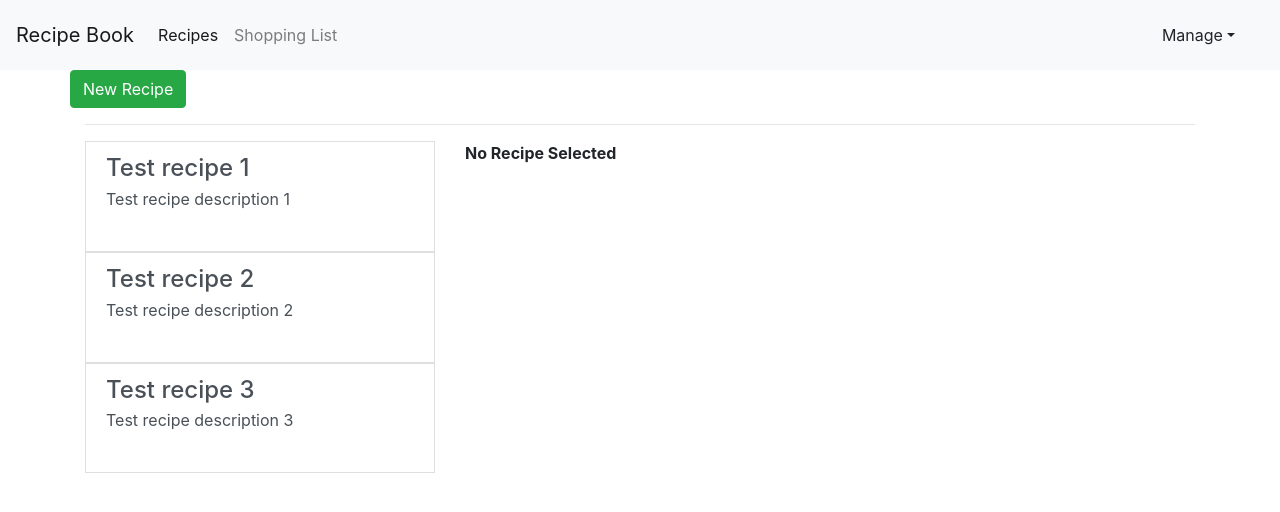
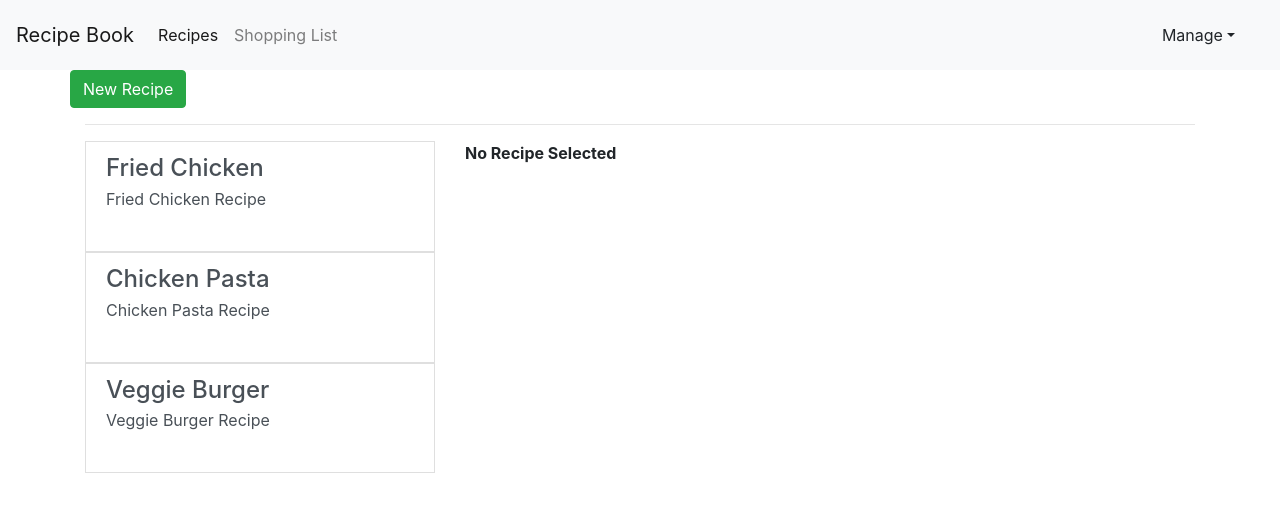
Before and after one commit to aagarwal10/angular-complete-guide, an Angular app: page / in a window 1280 px wide. Shown: the top 512 px of the page. Built offline with nearby package versions, Linux system fonts and the light colour scheme.

Commit message:
added ingredient to recipe model and displayed it

```diff
--- a/src/app/recipe-list/recipe-detail/recipe-detail.component.html
+++ b/src/app/recipe-list/recipe-detail/recipe-detail.component.html
@@ -1,7 +1,7 @@
 <ng-container *ngIf="selectedRecipe; else noRecipeTemplate">
     <div class="row">
         <div class="col-xs-12">
-            <img [src]="selectedRecipe.imagePath" alt="{{selectedRecipe.name}}" class="img-responsive">
+            <img [src]="selectedRecipe.imagePath" alt="{{selectedRecipe.name}}" class="img-responsive" style="width: 400px; height: 350px;">
         </div>
     </div>
     <div class="row">
@@ -31,7 +31,12 @@
     </div>
     <div class="row">
         <div class="col-xs-12">
-            Ingredients
+           <ul class="list-group">
+               <li class="list-group-item"
+                   *ngFor="let ingredient of selectedRecipe.ingredients">
+                   {{ingredient.name}} = {{ingredient.amount}}
+               </li>
+           </ul>
         </div>
     </div>
 </ng-container>
--- a/src/app/recipe-list/recipe.model.ts
+++ b/src/app/recipe-list/recipe.model.ts
@@ -1,3 +1,8 @@
+import { Ingredient } from '../shared/ingredient.model';
+
 export class Recipe {
-    constructor(public name: string, public description: string, public imagePath: string) {}
+    constructor(public name: string,
+                public description: string,
+                public imagePath: string,
+                public ingredients : Ingredient[]) {}
 }
--- a/src/app/recipe-list/recipe.service.ts
+++ b/src/app/recipe-list/recipe.service.ts
@@ -1,5 +1,6 @@
 import { Injectable, EventEmitter } from '@angular/core';
 import { Recipe } from './recipe.model';
+import { Ingredient } from '../shared/ingredient.model';
 
 @Injectable( {
     providedIn : 'root'
@@ -9,9 +10,33 @@ export class RecipeService {
     recipeSelected : EventEmitter<Recipe> = new EventEmitter<Recipe>();
 
     private recipes : Recipe[] = [
-        new Recipe('Test recipe 1', 'Test recipe description 1', ''),
-        new Recipe('Test recipe 2', 'Test recipe description 2', ''),
-        new Recipe('Test recipe 3', 'Test recipe description 3', ''),
+        new Recipe('Fried Chicken', 'Fried Chicken Recipe',
+                   'https://image.shutterstock.com/image-photo/spicy-deep-fried-breaded-chicken-600w-460012054.jpg',
+                   [
+                       new Ingredient("Bonesless Chicken", 4),
+                       new Ingredient("Flour", 1),
+                       new Ingredient("Spices", 3)
+                    ]),
+        new Recipe('Chicken Pasta', 'Chicken Pasta Recipe',
+                    'https://image.shutterstock.com/image-photo/pasta-dried-tomatoes-chicken-parmesan-260nw-1517235287.jpg',
+                    [
+                        new Ingredient("Bonesless Chicken", 4),
+                        new Ingredient("Spaghetti", 2),
+                        new Ingredient("Vodka Sauce", 3),
+                        new Ingredient("Basil Leaves", 10)
+                    ]),
+        new Recipe('Veggie Burger', 'Veggie Burger Recipe',
+                    'https://www.howsweeteats.com/wp-content/uploads/2018/06/veg-burgers-I-howsweeteats.com-15.jpg',
+                    [
+                        new Ingredient("Veggie Patty", 1),
+                        new Ingredient("Wheat Bun", 1),
+                        new Ingredient("Lettuce", 1),
+                        new Ingredient("Onions", 2),
+                        new Ingredient("Tomatoes", 2),
+                        new Ingredient("Ketchup", 1),
+                        new Ingredient("Avocado", 1),
+                        new Ingredient("Pepper Jack Cheese", 1)
+                    ]),
       ];
 
     constructor() { }
```
